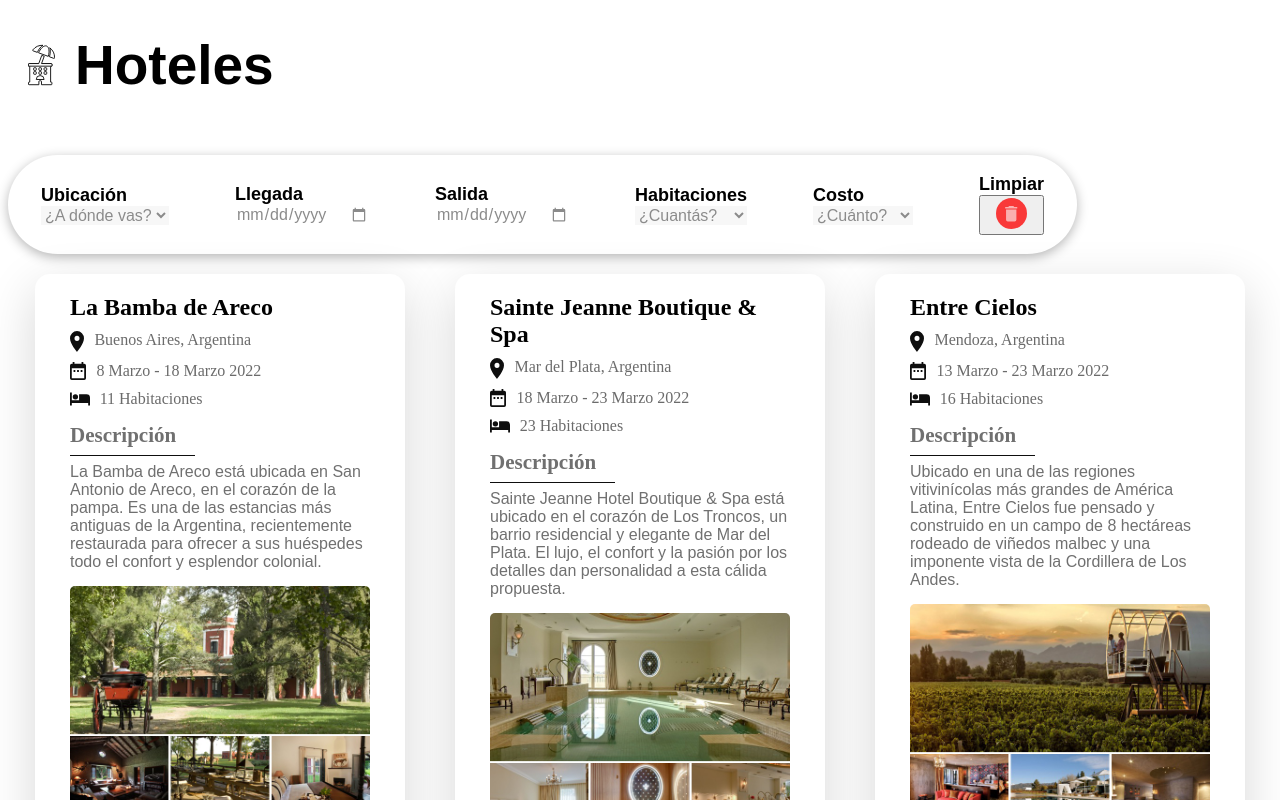
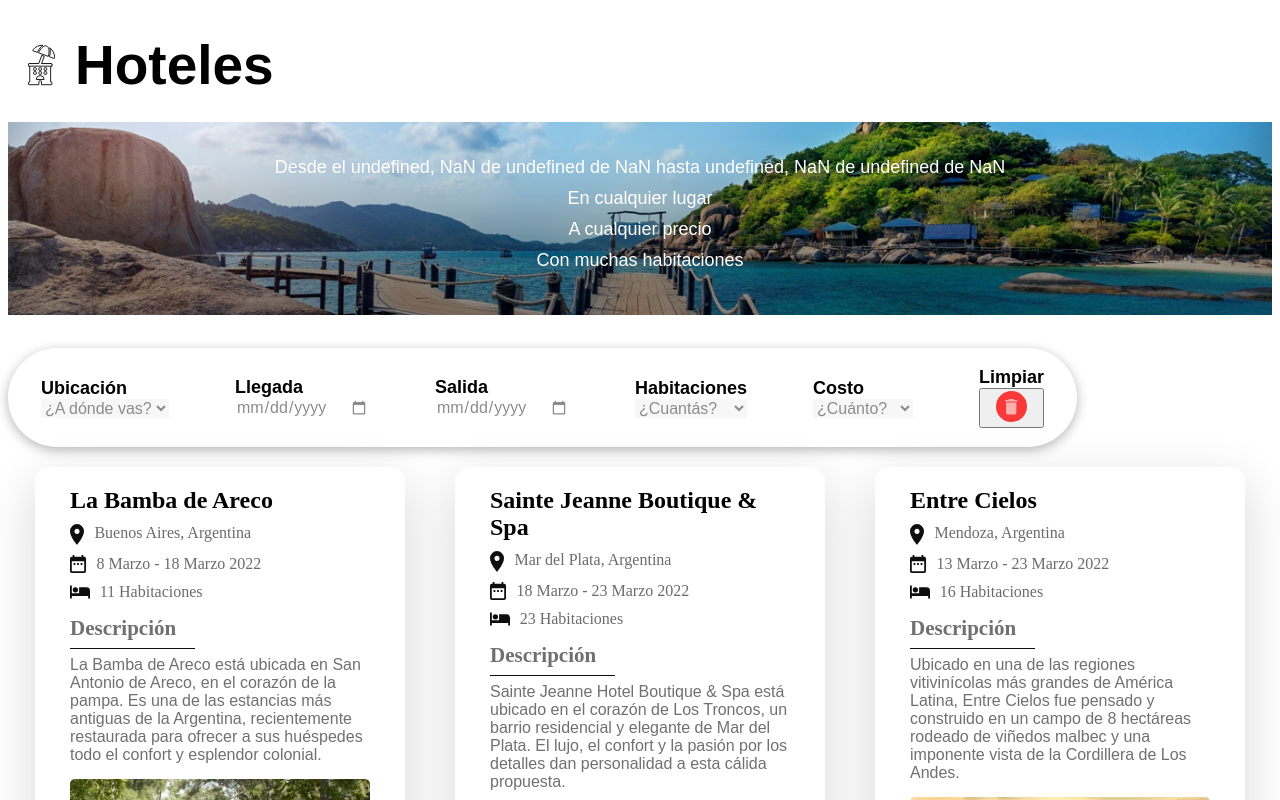
Before and after one commit to emiliadrm/booking-lodging, a React (Create React App) app: page / in a window 1280 px wide. Shown: the top 800 px of the page. Built offline with nearby package versions, Linux system fonts and the light colour scheme.

Commit message:
input dates work but banner doesnt show the date corretly

```diff
--- a/src/App.js
+++ b/src/App.js
@@ -12,9 +12,8 @@ export default function App() {
 
  const { roomSize, priceCost, locateCountry, departureDate, arrivalDate} = useContext(AppContext);
 
-  const todayDateU = new Date()
-  const arrivalDateUnix = new Date(arrivalDate).setTime(todayDateU).valueOf();
-  const departureDateUnix = new Date(departureDate).setTime(todayDateU).valueOf();
+  const arrivalDateUnix = arrivalDate === '' ? null : new Date(arrivalDate).valueOf();
+  const departureDateUnix = departureDate === '' ? null :new Date(departureDate).valueOf();
   //console.log(aUnix, 'ARRI', dUnix, 'DEP');
 
  // FUNCION QUE filtra por opciones
@@ -50,14 +49,10 @@ export default function App() {
           return hotelData.price >= 0 && hotelData.price <= 2;
         }
         return true;
-      })
-      .filter((hotelData) => {
-        if (arrivalDateUnix >= hotelData.availabilityFrom && departureDateUnix <= hotelData.availabilityTo){
+      }).filter((hotelData) => {
+        if (arrivalDateUnix !== null && departureDateUnix !== null) {
           return arrivalDateUnix >= hotelData.availabilityFrom && departureDateUnix <= hotelData.availabilityTo;
         }
-        return true;
-      })
-      .filter((hotelData) => {
         return true;
       });
 
@@ -70,8 +65,8 @@ export default function App() {
   const HotelesCards = () => {
     return(
       <div className="c0ntainer">
-        {
-          listaFiltrada.map((hotelData, index) => {
+        {listaFiltrada.length === 0 ? (<><h1>Lo siento no hay un resultado que coincida con tu búsqueda</h1></>) :
+        (listaFiltrada.map((hotelData, index) => {
             return (
               <Card
                 key={index}
@@ -84,9 +79,9 @@ export default function App() {
                 price={hotelData.price}
                 dateTo={hotelData.availabilityTo}
                 dateFrom={hotelData.availabilityFrom}
-              />
-            );
-          })
+              />);
+            })
+          )
         }
       </div>
     )
--- a/src/components/Banner/BannerTextoFiltro.jsx
+++ b/src/components/Banner/BannerTextoFiltro.jsx
@@ -1,8 +1,8 @@
 import React, { useContext } from "react";
 import { AppContext } from "../../context/AppProvider";
 
-export function ShowFilterSelection() {
-  const { priceCost, roomSize, locateCountry } = useContext(AppContext);
+export default function BannerTextoFiltro() {
+  const { priceCost, roomSize, locateCountry, arrivalDate, departureDate } = useContext(AppContext);
 
   const showPrices = (price) => {
     if (price === "LUJ") {
@@ -37,10 +37,28 @@ export function ShowFilterSelection() {
     return `En cualquier lugar`;
   };
 
+  const showDateFrom = (dateFrom) => {
+    const fechaHoy = new Date(dateFrom);
+    const monthDate = fechaHoy.getMonth();
+    const dayDate = fechaHoy.getDate();
+    const yearDate = fechaHoy.getFullYear();
+
+    return `${dayString[dayDate]}, ${dayDate} de ${monthString[monthDate]} de ${yearDate}`
+  }
+
+  const showDateTo = (dateTo) =>{
+    const fechaTemporal = new Date(dateTo)
+    const monthDate = fechaTemporal.getMonth();
+    const dayDate = fechaTemporal.getDate();
+    const yearDate = fechaTemporal.getFullYear();
+
+    return `${dayString[dayDate]}, ${dayDate} de ${monthString[monthDate]} de ${yearDate}`
+  }
+
   return (
     <>
       <div className="selectTextContainer">
-        <p>Desde el martes, 1 de enero de 2019 hasta el miércoles, 2 de enero de 2019</p>
+        <p>Desde el {showDateFrom(arrivalDate)} hasta {showDateTo(departureDate)}</p>
         <p>{showCountries(locateCountry)}</p>
         <p>{showPrices(priceCost)}</p>
         <p>{showRoomsSizes(roomSize)}</p>
@@ -48,3 +66,28 @@ export function ShowFilterSelection() {
     </>
   );
 }
+
+const monthString = [
+  'Enero',
+  'Febrero',
+  'Marzo',
+  'Abril',
+  'Mayo',
+  'Junio',
+  'Julio',
+  'Agosto',
+  'Septiembre',
+  'Octubre',
+  'Noviembre',
+  'Diciembre'
+];
+
+const dayString = [
+  'Lunes',
+  'Martes',
+  'Miercoles',
+  'Jueves',
+  'Viernes',
+  'Sabado',
+  'Domingo'
+];
--- a/src/components/Banner/Header.jsx
+++ b/src/components/Banner/Header.jsx
@@ -1,11 +1,15 @@
 import bannerImg from "../../resources/BannerImage.jpg";
 import logo from "../../resources/logo.svg";
+
+import BannerTextoFiltro from "./BannerTextoFiltro";
 
 export default function Header() {
   return (
     <>
       <HeaderBar/>
-      <div className="barFiltroCenter" style={{ backgroundImage: `url(${bannerImg})` }}></div>
+      <div className="barFiltroCenter" style={{ backgroundImage: `url(${bannerImg})` }}>
+        <BannerTextoFiltro/>
+      </div>
     </>
   )
 }
--- a/src/components/Card/Card.jsx
+++ b/src/components/Card/Card.jsx
@@ -34,7 +34,7 @@ export default function Card({ name, city, country, rooms, description, price, p
             <img className="photoStyle" width="300px" src={photo} alt={name} /> {/*Foto*/}
           </div>
           <div className="containerPriceButton">
-            <div><h4 className="priceTittleName">Precio:</h4><PriceRender props={price}/></div> {/*Precio*/}
+            <div><h4 className="priceTittleName">Precio:</h4><PriceRender price={price}/></div> {/*Precio*/}
             <ButtonCard/>
           </div>
         </div>
--- a/src/components/Card/PriceRender.jsx
+++ b/src/components/Card/PriceRender.jsx
@@ -1,8 +1,8 @@
 import iconDolarEmpty from "../../resources/Icon-dollar-sign-unk.svg";
 import iconDolarFull from "../../resources/Icon-dollar-sign-full.svg";
 
-export default function PriceRender(props) {
-    if (props === 1) {
+export default function PriceRender({ price }) {
+    if (price === 1) {
       return (
         <div className="priceDrawingComponent">
           <img src={iconDolarFull} alt="" />
@@ -12,7 +12,7 @@ export default function PriceRender(props) {
         </div>
       );
     }
-    if (props === 2) {
+    if (price === 2) {
       return (
         <div className="priceDrawingComponent">
           <img src={iconDolarFull} alt="" />
@@ -22,7 +22,7 @@ export default function PriceRender(props) {
         </div>
       );
     }
-    if (props === 3) {
+    if (price === 3) {
       return (
         <div className="priceDrawingComponent">
           <img src={iconDolarFull} alt="" />
@@ -32,7 +32,7 @@ export default function PriceRender(props) {
         </div>
       );
     }
-    if (props === 4) {
+    if (price === 4) {
       return (
         <div className="priceDrawingComponent">
           <img src={iconDolarFull} alt="" />
--- a/src/components/Filter/FilterClean.jsx
+++ b/src/components/Filter/FilterClean.jsx
@@ -1,11 +1,18 @@
+import React, { useContext} from "react";
 import iconDelete from "../../resources/Icon-delete.svg";
+import { AppContext } from "../../context/AppProvider";
 
 export default function FilterClean() {
 //Colocar en el on click una funcion que devuelta el estado original de los estados del filtro
+  const { arrivalDate, locateCountry, departureDate, roomSize, priceCost } = useContext(AppContext);
 
-    const borrarFiltro = () => {
-        return console.log('delete')
-    }
+  const borrarFiltro = () => {
+    arrivalDate("");
+    departureDate("");
+    locateCountry("todos");
+    roomSize("todos");
+    priceCost("todos");
+  }
 
 return(
         <>
--- a/src/components/Filter/FilterDate.jsx
+++ b/src/components/Filter/FilterDate.jsx
@@ -15,18 +15,18 @@ export default function FilterDate(){
   };
 
   // ME MUESTRA LAS FECHAS DEL INPUT
-  console.log('FECHAS SALIDA', departureDate);
-  console.log('FECHAS LLEGADA', arrivalDate);
+ // console.log('FECHAS SALIDA', departureDate);
+ // console.log('FECHAS LLEGADA', arrivalDate);
 
   return (
     <>
       <div className="flexStyleComponent">
-        <label htmlFor="arrivalDateSelection">Llegada</label>
-        <input id="arrivalDateSelection" className="StyleInput" type="date" value={departureDate} onChange={saveDepartureDate}/>
+        <label htmlFor="departureDateSelection">Llegada</label>
+        <input id="arrivalDateSelection" className="StyleInput" type="date" value={arrivalDate} onChange={saveArrivalDate}/>
       </div>
       <div className="flexStyleComponent">
-        <label htmlFor="departureDateSelection">Salida</label>
-        <input id="departureDateSelection" className="StyleInput" type="date" value={arrivalDate} onChange={saveArrivalDate}/>
+        <label htmlFor="arrivalDateSelection">Salida</label>
+        <input id="departureDateSelection" className="StyleInput" type="date" value={departureDate} onChange={saveDepartureDate}/>
       </div>
     </>
   )
--- a/src/context/AppProvider.jsx
+++ b/src/context/AppProvider.jsx
@@ -4,8 +4,8 @@ export const AppContext = React.createContext();
 
 export default function AppProvider(props){
  // ESTADO PARA FECHAS DE SALIDA Y LLEGADA
-    const [arrivalDate, setArrivalDate] = useState("");
-    const [departureDate, setDepartureDate] = useState("");
+    const [arrivalDate, setArrivalDate] = useState('');
+    const [departureDate, setDepartureDate] = useState('');
 
  // FUNCIONES DE: actualizar pais, filtrar pais y mostrar pais (el unico que tiene mostrar pais)
     const [locateCountry, setLocateCountry] = useState("todos");
```
